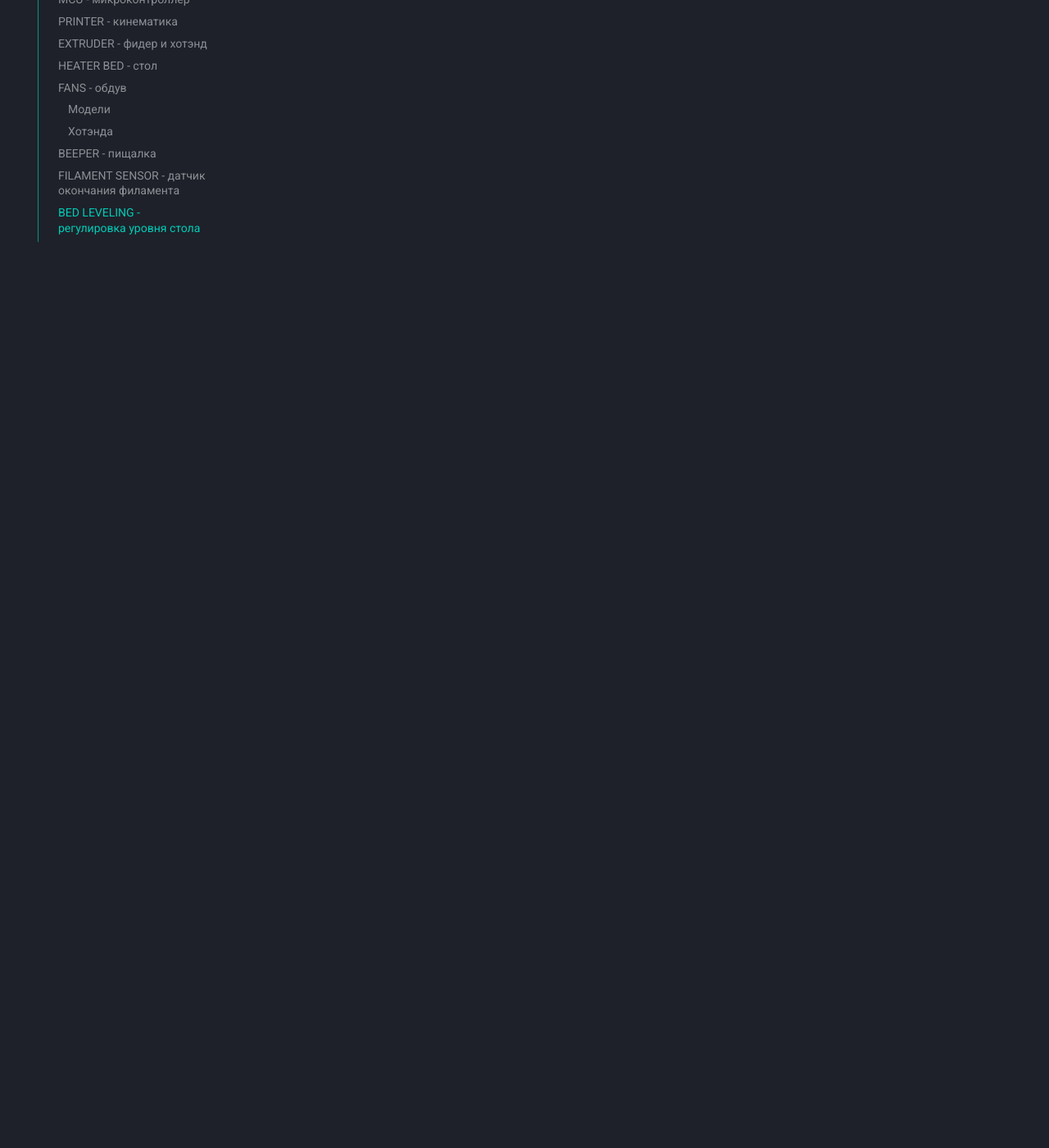
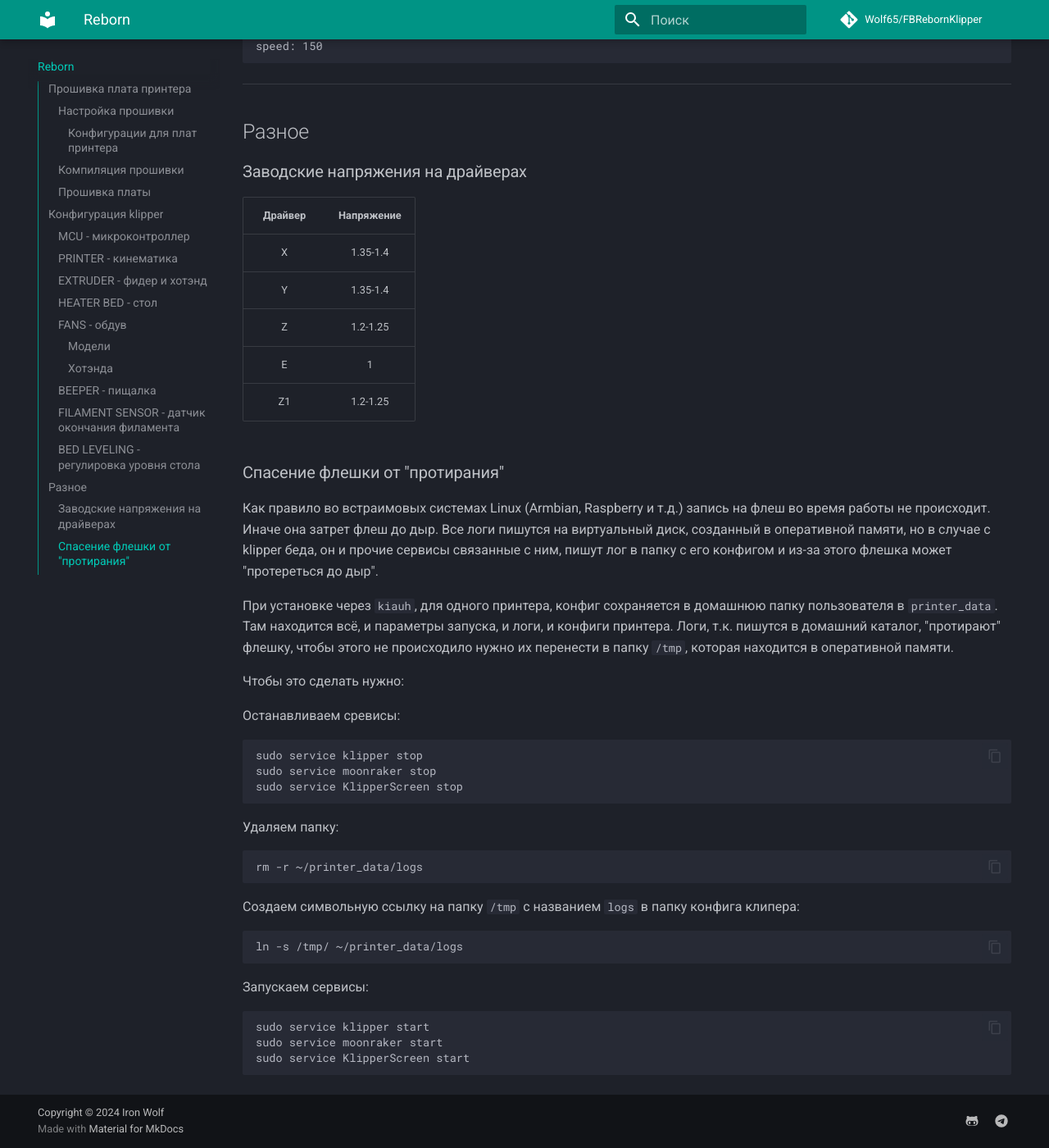
Before and after one commit to Wolf65/FBRebornKlipper, an MkDocs documentation site: the page built from docs/Reborn 1.md, in a window 1280 px wide and 1400 px high, scrolled down 5216 px. Shown: the whole window at 82% size. Built offline with MkDocs 1.6.1 and Material for MkDocs 9.7.7, drawn with Linux system fonts in a browser that asks for light colours; comment, search, counter and statistics services are not loaded; some of the changed text lies outside the part shown.

Commit message:
theme/features

````diff
--- a/docs/Reborn 1.md
+++ b/docs/Reborn 1.md
@@ -1,27 +1,36 @@
 # Reborn
 
 ## Прошивка плата принтера
+
 ### Настройка прошивки
+
 Для того, чтобы Raspberry Pi мог управлять микроконтроллером принтера, требуется скомпилировать и установить прошивку МК. Настройки прошивки зависят от способа соединения Raspberry Pi с управляющей платой - по USB или по UART.
 
 В терминале предварительно очищаем рабочий каталог, чтобы гарантированно полностью пересобрать прошивку:
-```batch
+
+``` bash
 cd ~/klipper/
 make clean
 ```
+
 Запускаем интерфейс настройки прошивки:
-```batch
+
+``` bash
 make menuconfig
 ```
+
 #### Конфигурации для плат принтера
+
 === "MKS Robin Nano v1.1"
     - Включаем `Extra low-level configuration options`
     - Micro-controller Architecture → `STMicroelectronics STM32`
     - Processor model → `STM32F103`
     - Bootloader offset → `28KiB bootloader`
+
     ===+ "USB"
         - Communication interface → `Serial (on USART3 PB11/PB10)`
         потому, что USB подключение этой платы использует пины UART3: PB10-TX и PB11-RX
+
     === "UART"
         - Communication interface → `Serial (on USART1 PA10/PA9)`
         потому, что WiFi модуль платы использует пины UART1: PA9-TX и PA10-RX
@@ -33,6 +42,7 @@
     - `Micro-controller Architecture` → `STMicroelectronics STM32`
     - `Processor model` → `STM32F407`
     - `Bootloader offset` → `32KiB bootloader`
+
     ===+ "USB"
         - `Communication interface` → `Serial (on USART3 PB11/PB10)`
 
@@ -54,26 +64,36 @@
 ### Компиляция прошивки
 
 Сохраняем конфигурацию нажатием последовательно «Q» и «Y». После конфигурации запускаем компиляцию:
-```batch
+
+``` bash
 make
 ```
+
 Результат - файл `klipper.bin` в папке `~/klipper/out/`
+
 === "MKS Robin Nano v1.1"
     - Бутлоадер этой платы требует шифрования и определённого имени файла. Выполните следующую команду для шифрования и переименования:
-    ```batch
+    ```bash
     ~/klipper/scripts/update_mks_robin.py ~/klipper/out/klipper.bin ~/klipper/out/Robin_nano35.bin
     ```
+
     ---
+
 ===+ "MKS Robin Nano v1.3/MKS Robin Nano-S v1.3"
     - Бутлоадер этой платы уже не требует шифрования, а только определённого имени файла. Выполните следующую команду для переименования:
-    ```batch
+
+    ``` bash
     mv ~/klipper/out/klipper.bin ~/klipper/out/Robin_nano35.bin
     ```
+
     ---
+
 Так же для удобства можно сразу переместить готовый `Robin_nano35.bin` в корень `printer_data/config/`
-```batch
+
+``` bash
 mv ~/klipper/out/Robin_nano35.bin ~/printer_data/config/Robin_nano35.bin
 ```
+
 После файл можно `Robin_nano35.bin` скачать через веб-интерфейсе Fluidd/Mainsail
 
 ### Прошивка платы
@@ -93,9 +113,11 @@
 Например, вы не можете не указать кинематику, это вызовет ошибку запуска клиппера. Но если вы не укажете минимальную температуру экструзии, будет использовано значение 170℃ по умолчанию. Если вы не укажете Input Shaping в конфиге, он будет отключён, а команды, связанные с ним, будут вызывать ошибку. Иногда в других руководствах можно встретить какие-то параметры, которые и так соответствуют значениям по умолчанию. Я такие параметры просто не указываю в большинстве случаев.
 
 `printer.cfg` поддерживает модульность и вложенность. Блоки кода могут быть вынесены в отдельные конфигурационные файлы, для подключения которых в `printer.cfg` нужно добавить строчку
-```batch
+
+```
 [include имяфайла.cfg]
 ```
+
 Значения могут дублироваться в основном файле `printer.cfg` и дочерних конфигах, и при этом иметь разные значения по следующим правилам:
 
 - значение параметра из каждого следующего включённого конфига перезаписывает предыдущий, т.е. чем ниже в списке включённых файл, тем выше его приоритет
@@ -106,17 +128,20 @@
 ---
 ### MCU - микроконтроллер
 
-```
+``` title="printer.cfg"
 [mcu]
 serial: /dev/serial/by-id/usb-1a86_USB_Serial-if00-port0
 restart_method: command
 ```
+
 ===+ "USB"
     ```
     serial: /dev/serial/by-id/usb-1a86_USB_Serial-if00-port0
     ```
+
     но лучше проверить свой порт выполнив команду
-    ```batch
+
+    ``` bash
     ls /dev/serial/by-id/*
     ```
 
@@ -133,7 +158,7 @@
 ---
 ### PRINTER - кинематика
 
-```batch
+``` title="printer.cfg"
 [printer]
 kinematics: corexy
 max_velocity: 250
@@ -151,15 +176,15 @@
 ---
 ### HEATER BED - стол
 
-```batch
+``` title="printer.cfg" hl_lines="6 7 8"
 [heater_bed]
 heater_pin: PA0
 sensor_type: EPCOS 100K B57560G104F
 sensor_pin: PC0
 control: pid
-pid_Kp: 325.10
-pid_Ki: 63.35
-pid_Kd: 417.10
+pid_Kp: 0
+pid_Ki: 0
+pid_Kd: 0
 min_temp: 0
 max_temp: 130
 ```
@@ -169,13 +194,13 @@
 
 #### Модели
 
-```batch
+``` title="printer.cfg"
 [fan]
 pin: PB1
 ```
 #### Хотэнда
 
-```batch
+``` title="printer.cfg"
 [heater_fan heater_fan]
 pin: PB0
 ```
@@ -183,7 +208,7 @@
 ---
 ### BEEPER - пищалка
 
-```batch
+``` title="printer.cfg"
 [output_pin BEEPER_pin]
 pin: PC5
 pwm: True
@@ -196,7 +221,7 @@
 ---
 ### FILAMENT SENSOR - датчик окончания филамента
 
-```batch
+``` title="printer.cfg"
 [filament_switch_sensor filament_sensor]
 switch_pin: PA4
 runout_gcode:
@@ -208,7 +233,7 @@
 ---
 ### BED LEVELING - регулировка уровня стола
 
-```batch
+``` title="printer.cfg"
 [bed_screws]
 screw1: 25,30
 screw1_name: front left screw
@@ -220,3 +245,53 @@
 screw4_name: back left screw
 speed: 150
 ```
+
+---
+## Разное
+
+### Заводские напряжения на драйверах
+
+| Драйвер | Напряжение |
+| :-----: | :--------: |
+|    X    |  1.35-1.4  |
+|    Y    |  1.35-1.4  |
+|    Z    |  1.2-1.25  |
+|    E    |  1         |
+|    Z1   |  1.2-1.25  |
+
+### Спасение флешки от "протирания"
+
+Как правило во встраимовых системах Linux (Armbian, Raspberry и т.д.) запись на флеш во время работы не происходит.
+Иначе она затрет флеш до дыр. Все логи пишутся на виртуальный диск, созданный в оперативной памяти, но в случае с klipper беда, он и прочие сервисы связанные с ним, пишут лог в папку с его конфигом и из-за этого флешка может "протереться до дыр".
+
+При установке через `kiauh`, для одного принтера, конфиг сохраняется в домашнюю папку пользователя в `printer_data`. Там находится всё, и параметры запуска, и логи, и конфиги принтера. Логи, т.к. пишутся в домашний каталог, "протирают" флешку, чтобы этого не происходило нужно их перенести в папку `/tmp`, которая находится в оперативной памяти.
+
+Чтобы это сделать нужно:
+
+Останавливаем сревисы:
+
+``` bash
+sudo service klipper stop
+sudo service moonraker stop
+sudo service KlipperScreen stop
+```
+
+Удаляем папку:
+
+``` bash
+rm -r ~/printer_data/logs
+```
+
+Создаем символьную ссылку на папку `/tmp` с названием `logs` в папку конфига клипера:
+
+``` bash
+ln -s /tmp/ ~/printer_data/logs
+```
+
+Запускаем сервисы:
+
+``` bash
+sudo service klipper start
+sudo service moonraker start
+sudo service KlipperScreen start
+```
--- a/mkdocs.yml
+++ b/mkdocs.yml
@@ -1,19 +1,25 @@
 site_name: Flying Bear Klipper
 site_url: https://wolf65.github.io/FBRebornKlipper/
+repo_name: Wolf65/FBRebornKlipper
+repo_url: https://github.com/Wolf65/FBRebornKlipper
 
 theme:
+  language: ru
   name: material
   features:
+    - navigation.instant
+    - navigation.instant.prefetch
+    - navigation.instant.progress
     - navigation.tabs
+    - navigation.sections
+    - toc.follow
+    - toc.integrate
     - navigation.top
-    - navigation.sections
-    - toc.integrate
     - search.suggest
     - search.highlight
     - content.tabs.link
-#   - content.code.annotation
     - content.code.copy
-  language: ru
+
   palette:
     scheme: slate
     primary: teal
@@ -27,6 +33,14 @@
       link: https://t.me/IronWolf65
 
 markdown_extensions:
+  - tables
+  - pymdownx.superfences
+  - pymdownx.tabbed:
+      alternate_style: true
+      slugify: !!python/object/apply:pymdownx.slugs.slugify
+        kwds:
+          case: lower
+
   - pymdownx.highlight:
       anchor_linenums: true
   - pymdownx.inlinehilite
@@ -36,12 +50,6 @@
       generic: true
   - footnotes
   - pymdownx.details
-  - pymdownx.superfences
-  - pymdownx.tabbed:
-      alternate_style: true
-      slugify: !!python/object/apply:pymdownx.slugs.slugify
-        kwds:
-          case: lower
   - pymdownx.caret
   - pymdownx.tilde
   - attr_list
@@ -50,4 +58,4 @@
       emoji_generator: !!python/name:material.extensions.emoji.to_svg
 
 copyright: |
-  &copy; 2024 <a href="https://github.com/Wolf65/FBRebornKlipper"  target="_blank" rel="noopener">Iron Wolf</a>
+  Copyright &copy; 2024 <a href="https://github.com/Wolf65/FBRebornKlipper"  target="_blank" rel="noopener">Iron Wolf</a>
````
